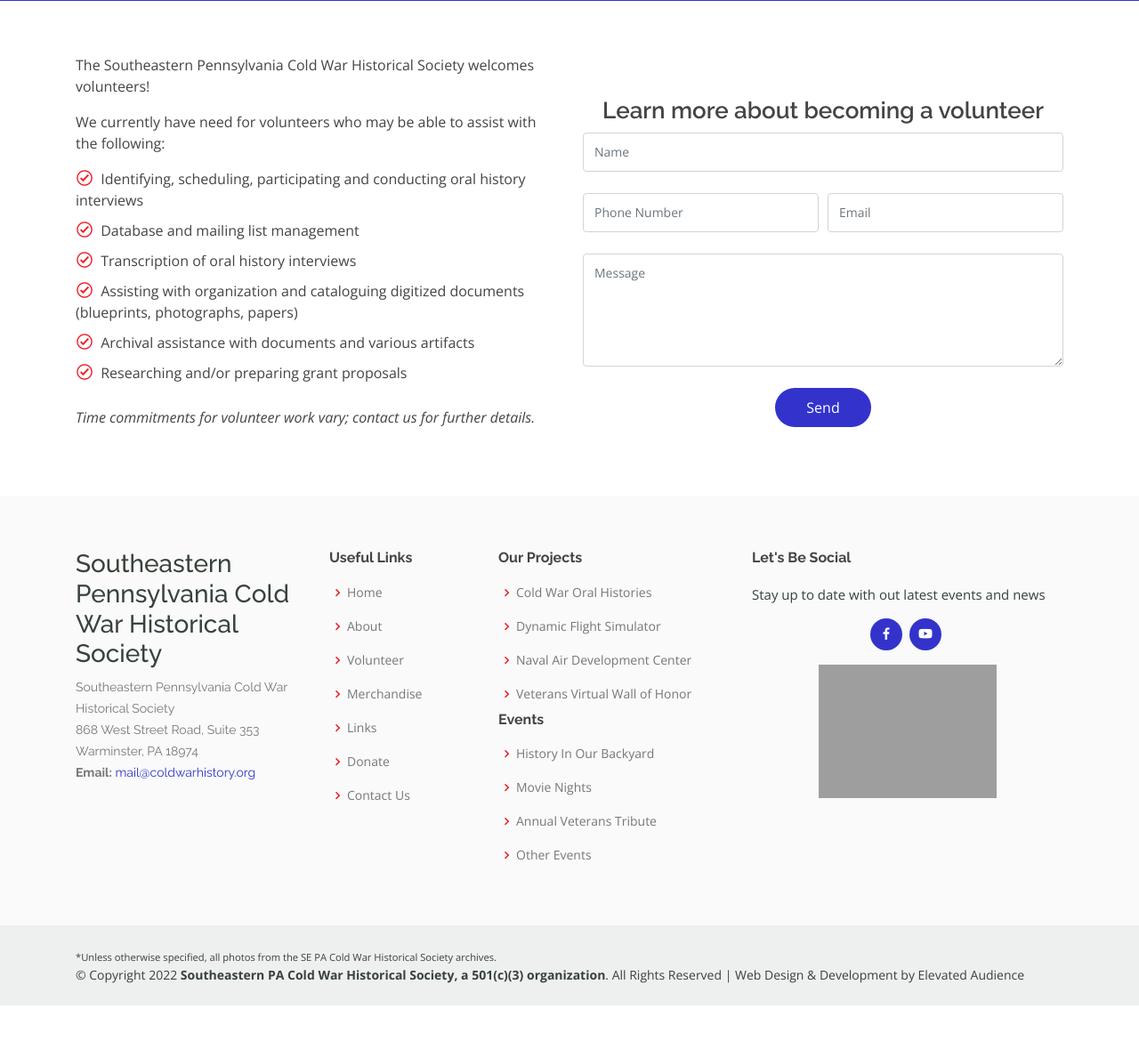
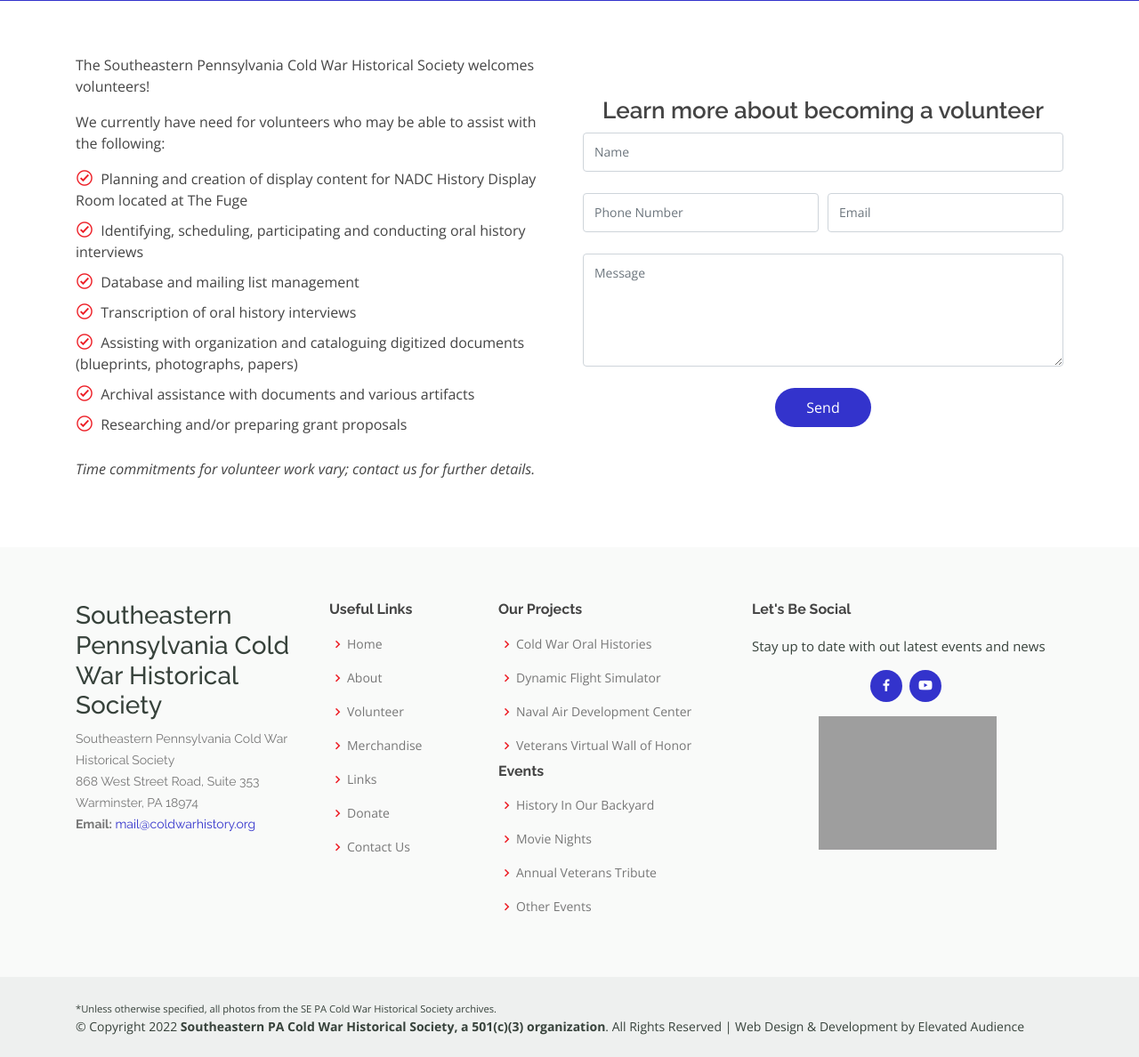
Before and after one commit to jtangir87/sepacoldwar, a Django app: page /volunteer in a window 1280 px wide. Shown: the part 178-1366 px from the top of the page at 89% size. Before the commit the page ends 1308 px from the top, so only its background shows below. Run offline with Django 3.2, Linux system fonts and the light colour scheme; parts of the project's set-up code (start-up, migrations or seed data) failed here and were passed over; some libraries are stand-ins or nearby versions; grey boxes are pictures that could not be loaded.

Commit message:
volunteer updates

```diff
--- a/templates/pages/home.html
+++ b/templates/pages/home.html
@@ -188,6 +188,7 @@
                 <p>The Southeastern Pennsylvania Cold War Historical Society welcomes volunteers! </p>
                 <p>We currently have need for volunteers who may be able to assist with the following: </p>
                 <ul>
+                  <li><i class="icofont-check-circled"></i> Planning and creation of display content for NADC History Display Room located at The Fuge</li>
                   <li><i class="icofont-check-circled"></i> Identifying, scheduling, participating and conducting oral history interviews</li>
                   <li><i class="icofont-check-circled"></i> Database and mailing list management</li>
                   <li><i class="icofont-check-circled"></i> Transcription of oral history interviews</li>
--- a/templates/pages/volunteer.html
+++ b/templates/pages/volunteer.html
@@ -34,6 +34,7 @@
             <p>The Southeastern Pennsylvania Cold War Historical Society welcomes volunteers! </p>
             <p>We currently have need for volunteers who may be able to assist with the following: </p>
             <ul>
+              <li><i class="icofont-check-circled"></i> Planning and creation of display content for NADC History Display Room located at The Fuge</li>
               <li><i class="icofont-check-circled"></i> Identifying, scheduling, participating and conducting oral history interviews</li>
               <li><i class="icofont-check-circled"></i> Database and mailing list management</li>
               <li><i class="icofont-check-circled"></i> Transcription of oral history interviews</li>
```
